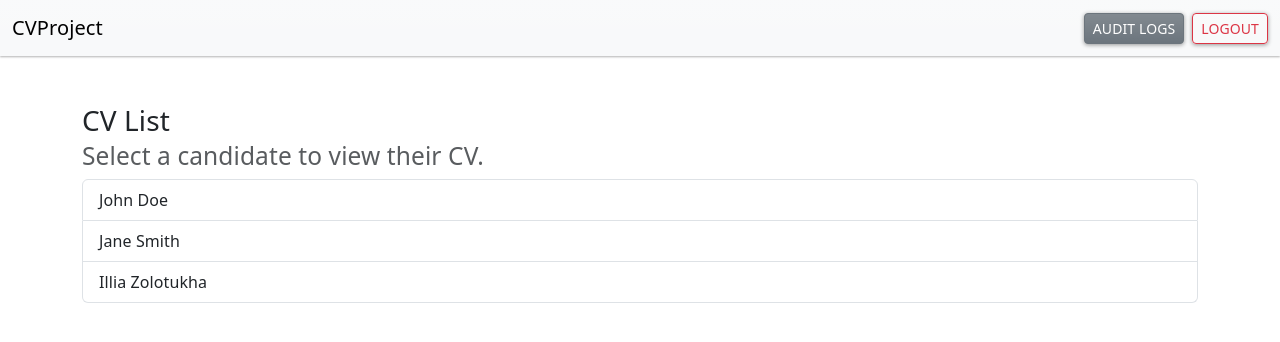
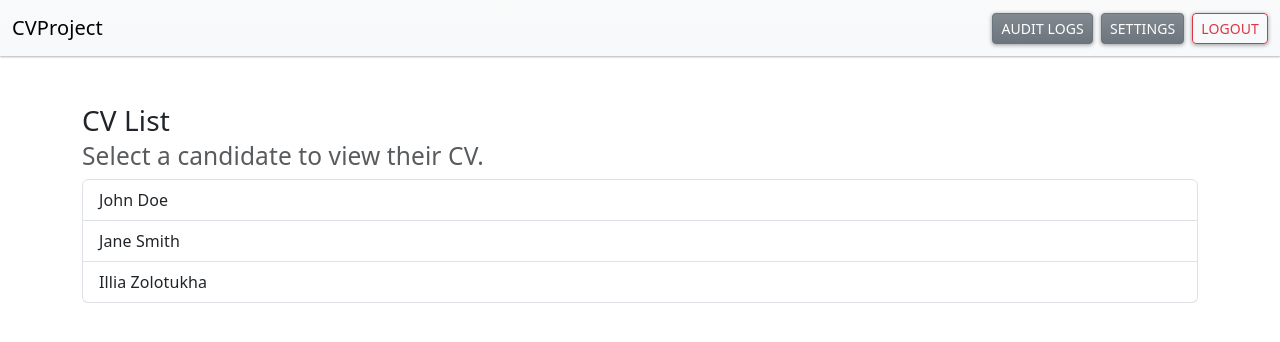
Before and after one commit to 001elijah/DTEAM-django-practical-test, a Django app: page / in a window 1280 px wide. Shown: the top 342 px of the page. Run offline with Django 4.2, Linux system fonts and the light colour scheme; a user stored in the database is signed in; data comes from the database, SQL or seed files in the repository; parts of the project's set-up code (start-up, migrations or seed data) failed here and were passed over; some libraries are stand-ins or nearby versions.

Commit message:
feat: add settings page with associated context and functionality feat: introduced a settings page displaying project settings and metadata feat: updated templates, views, and URLs to support the new page, and added a context processor to simplify access to settings in templates feat: adjusted the navigation bar to include a link to the settings page

```diff
--- a/CVProject/constants.py
+++ b/CVProject/constants.py
@@ -15,3 +15,4 @@ API_URLS = {
 
 AUDIT_BASE_URL = "audit/"
 LOGS_BASE_URL = "logs/"
+SETTINGS_BASE_URL = "settings/"
--- a/CVProject/urls.py
+++ b/CVProject/urls.py
@@ -20,7 +20,13 @@ from django.urls import include, path
 from rest_framework.routers import DefaultRouter
 from rest_framework_simplejwt.views import TokenObtainPairView, TokenRefreshView
 
-from CVProject.constants import API_BASE_URL, API_URLS, AUDIT_BASE_URL, BASE_URL
+from CVProject.constants import (
+    API_BASE_URL,
+    API_URLS,
+    AUDIT_BASE_URL,
+    BASE_URL,
+    SETTINGS_BASE_URL,
+)
 from main import views
 from main.views import (
     BioItemViewSet,
@@ -90,6 +96,7 @@ urlpatterns = [
     path(API_BASE_URL.lstrip("/"), include(api_patterns)),
     path(BASE_URL, include(admin_patterns)),
     path(AUDIT_BASE_URL, include("audit.urls")),
+    path(SETTINGS_BASE_URL, views.settings_page, name="settings_page"),
 ]
 
 urlpatterns += router.urls
--- a/audit/views.py
+++ b/audit/views.py
@@ -1,7 +1,7 @@
 from django.contrib.auth.decorators import login_required
 from django.shortcuts import render
 
-from CVProject.constants import AUDIT_BASE_URL
+from CVProject.constants import AUDIT_BASE_URL, SETTINGS_BASE_URL
 
 from .models import RequestLog
 
@@ -13,6 +13,7 @@ def recent_logs(request):
         "title": "Recent Request Logs",
         "logs": logs,
         "home_btn_title": "< Home",
+        "settings_url": f"/{SETTINGS_BASE_URL}",
         "column_one_title": "Timestamp",
         "column_two_title": "Method",
         "column_three_title": "Path",
--- /dev/null
+++ b/main/context_processors.py
@@ -0,0 +1,25 @@
+from django.conf import settings
+
+
+def settings_context(request):
+    return {
+        "DEBUG": settings.DEBUG,
+        "BASE_DIR": settings.BASE_DIR,
+        "SECRET_KEY": settings.SECRET_KEY,
+        "ALLOWED_HOSTS": settings.ALLOWED_HOSTS,
+        "INSTALLED_APPS": settings.INSTALLED_APPS,
+        "MIDDLEWARE": settings.MIDDLEWARE,
+        "ROOT_URLCONF": settings.ROOT_URLCONF,
+        "TEMPLATES": settings.TEMPLATES,
+        "WSGI_APPLICATION": settings.WSGI_APPLICATION,
+        "DATABASES": settings.DATABASES,
+        "AUTH_PASSWORD_VALIDATORS": settings.AUTH_PASSWORD_VALIDATORS,
+        "LANGUAGE_CODE": settings.LANGUAGE_CODE,
+        "TIME_ZONE": settings.TIME_ZONE,
+        "USE_I18N": settings.USE_I18N,
+        "USE_TZ": settings.USE_TZ,
+        "STATIC_URL": settings.STATIC_URL,
+        "STATICFILES_DIRS": settings.STATICFILES_DIRS,
+        "DEFAULT_AUTO_FIELD": settings.DEFAULT_AUTO_FIELD,
+        "REST_FRAMEWORK": settings.REST_FRAMEWORK,
+    }
--- a/main/templates/main/cv_list.html
+++ b/main/templates/main/cv_list.html
@@ -6,7 +6,7 @@
 
 {% block content %}
     <header>
-        {% include "includes/navbar.html" with audit_logs_url=audit_logs_url %}
+        {% include "includes/navbar.html" with audit_logs_url=audit_logs_url settings_url=settings_url %}
     </header>
     <section id="cv-list">
         <div class="container-lg mt-5">
--- a/main/views.py
+++ b/main/views.py
@@ -11,7 +11,7 @@ from rest_framework.response import Response
 from rest_framework.views import APIView
 from weasyprint import HTML
 
-from CVProject.constants import AUDIT_BASE_URL, LOGS_BASE_URL
+from CVProject.constants import AUDIT_BASE_URL, LOGS_BASE_URL, SETTINGS_BASE_URL
 
 from .models import (
     BioItem,
@@ -38,6 +38,17 @@ from .serializers import (
 
 
 @login_required
+def settings_page(request):
+    context = {
+        "tab_title": "Settings",
+        "title": "Settings data",
+        "home_btn_title": "< Home",
+        "audit_logs_url": f"/{AUDIT_BASE_URL}{LOGS_BASE_URL}",
+    }
+    return render(request, "main/settings.html", context)
+
+
+@login_required
 def cv_list(request):
     candidates = Candidate.objects.all()
     context = {
@@ -47,6 +58,7 @@ def cv_list(request):
         "no_candidates_message": "No candidates information available.",
         "candidates": candidates,
         "audit_logs_url": f"/{AUDIT_BASE_URL}{LOGS_BASE_URL}",
+        "settings_url": f"/{SETTINGS_BASE_URL}",
     }
     return render(request, "main/cv_list.html", context)
 
@@ -100,6 +112,7 @@ def cv_detail(request, pk):
         "tab_title": f"{candidate_first_name} {candidate_last_name} CV",
         "home_btn_title": "< Home",
         "audit_logs_url": f"/{AUDIT_BASE_URL}{LOGS_BASE_URL}",
+        "settings_url": f"/{SETTINGS_BASE_URL}",
         "download_btn_title": "Download as PDF",
         "bio_title": "Bio",
         "skills_title": "Skills",
--- a/templates/includes/navbar.html
+++ b/templates/includes/navbar.html
@@ -10,6 +10,11 @@
                             Audit Logs
                         </a>
                     {% endif %}
+                    {% if settings_url %}
+                        <a href="{{ settings_url }}" class="btn btn-secondary btn-sm">
+                            Settings
+                        </a>
+                    {% endif %}
                     <button type="submit" class="btn btn-outline-danger btn-sm">Logout</button>
                 </div>
             </form>
```
Also changed, not shown: CVProject/settings.py (+1 -7 lines), main/templates/main/settings.html (added, +144 -0 lines).
